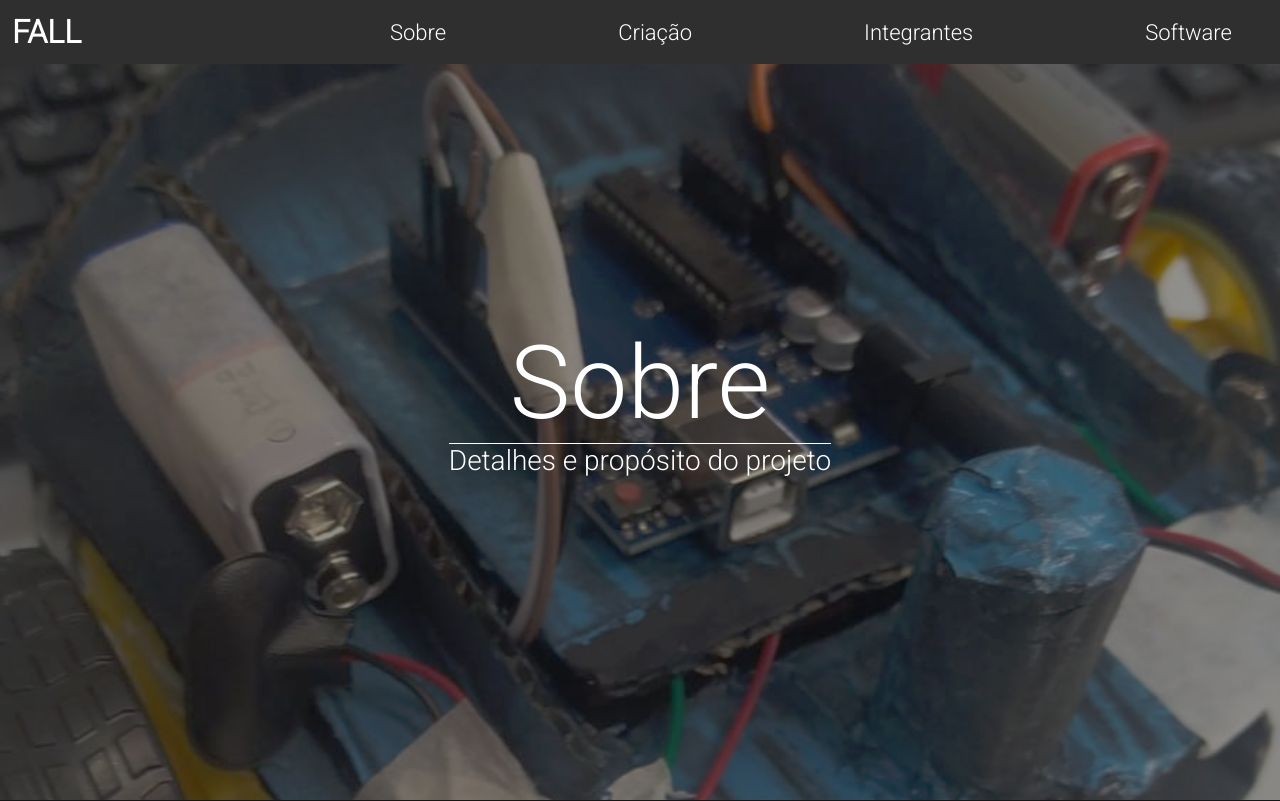
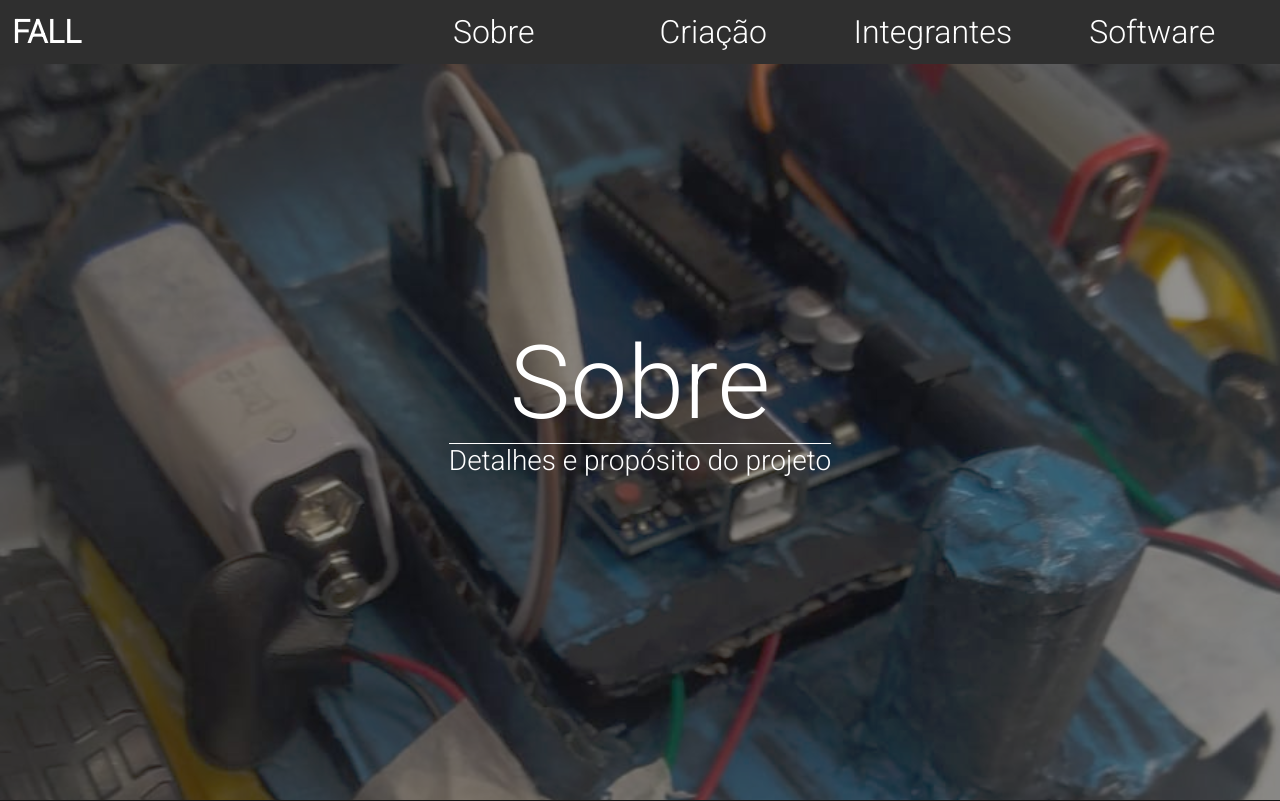
Before and after one commit to Leonardo-Gracas/TCC, a React (Create React App) app: page / in a window 1280 px wide. Shown: the top 801 px of the page. Built offline with nearby package versions, Linux system fonts and the light colour scheme; the HTML template or start-up script is replaced by a standard one.

Commit message:
Add files via upload

```diff
--- a/public/index.html
+++ b/public/index.html
@@ -8,7 +8,7 @@
       name="description"
       content="Web site created using create-react-app"
     />
-    <title>React App</title>
+    <title>Fall</title>
   </head>
   <body>
     <div id="root"></div>
--- a/src/App.css
+++ b/src/App.css
@@ -38,24 +38,30 @@ nav {
   transform: translateY(calc(50% + 3vh));
   background-color: #2f2f2f;
   min-width: 70vw;
-  padding-top: 8vh;
+  height: 94vh;
   margin-left: 30vw;
   margin-bottom: 0;
   z-index: -1;
 }
 
+nav ul {
+  height: 100%;
+}
+
 nav li {
   list-style: none;
+  height: 25%;
 }
 
 .nav-link {
   text-decoration: none;
   color: white;
   display: flex;
-  font-size: 22px;
+  font-size: 32px;
   justify-content: center;
-  align-items: center;
-  height: calc(26.5vh - 5vh);
+  align-items: flex-start;
+  padding-top: 48px;
+  height: 25%;
 }
 
 @media (min-width: 700px) {
@@ -63,12 +69,14 @@ nav li {
     display: none;
   }
 
-  header{
+  header {
     justify-content: space-between;
+    padding: unset;
   }
 
-  header h1{
+  header h1 {
     position: initial;
+    margin: 12px;
   }
 
   nav {
@@ -76,26 +84,34 @@ nav li {
     padding: 0;
     margin: 0;
     width: 70vw;
+    height: 100%;
     display: flex;
     justify-content: center;
+  }
+
+  nav li {
+    height: 100%;
+    width: 25%;
   }
 
   .nav-link {
     flex-direction: row;
     width: fit-content;
-    height: 30px;
-    max-width: 220px;
-    min-width: fit-content;
+    height: 100%;
+    width: 100%;
     justify-content: center;
-    padding: 12px 18px;
+    align-items: center;
+    padding-top: unset;
+    padding-inline: 18px;
+
   }
 
-  .nav-link:hover{
+  .nav-link:hover {
     background-color: #494949;
   }
 
-  nav ul{
-    width:70vw;
+  nav ul {
+    width: 70vw;
     display: flex;
     justify-content: space-between;
     padding-right: 18px;
```
Also changed, not shown: 7 other files (tests, documents, lock files or other folders).
